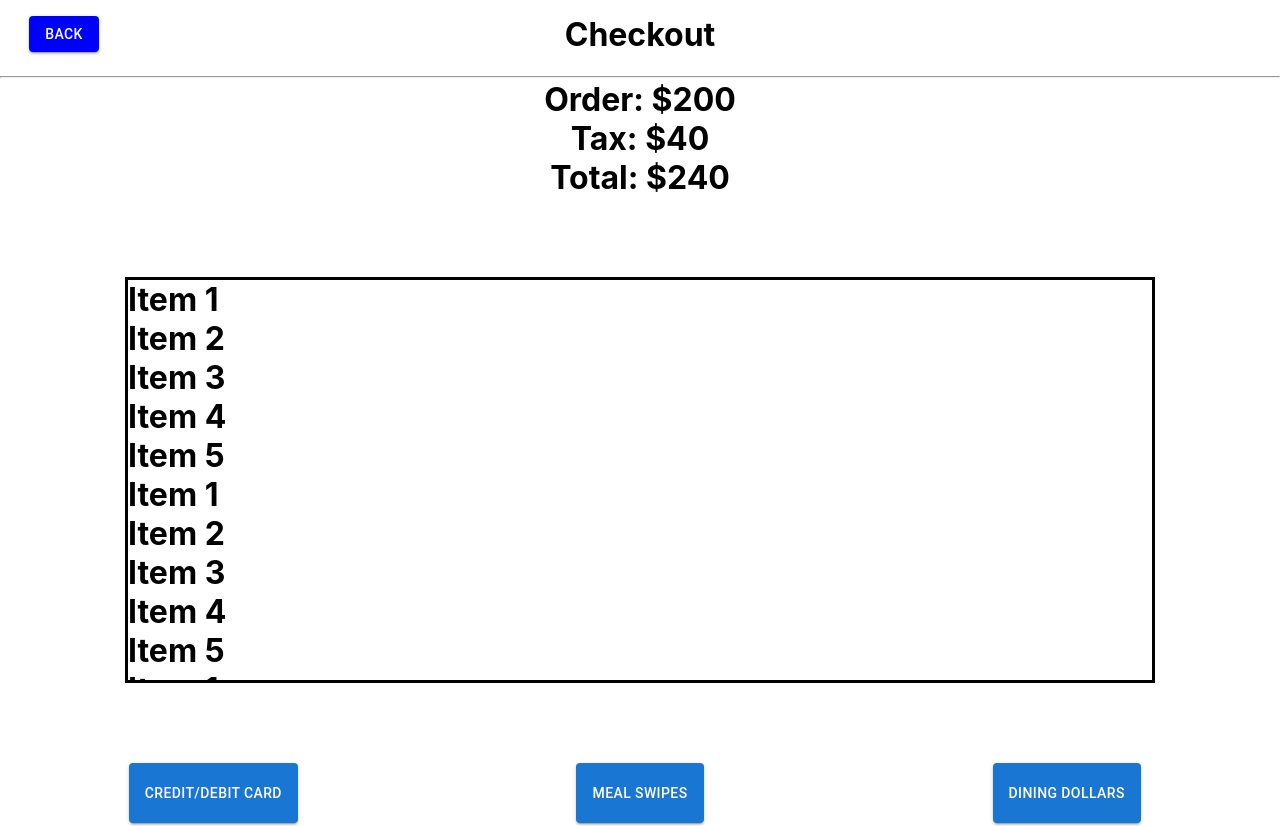
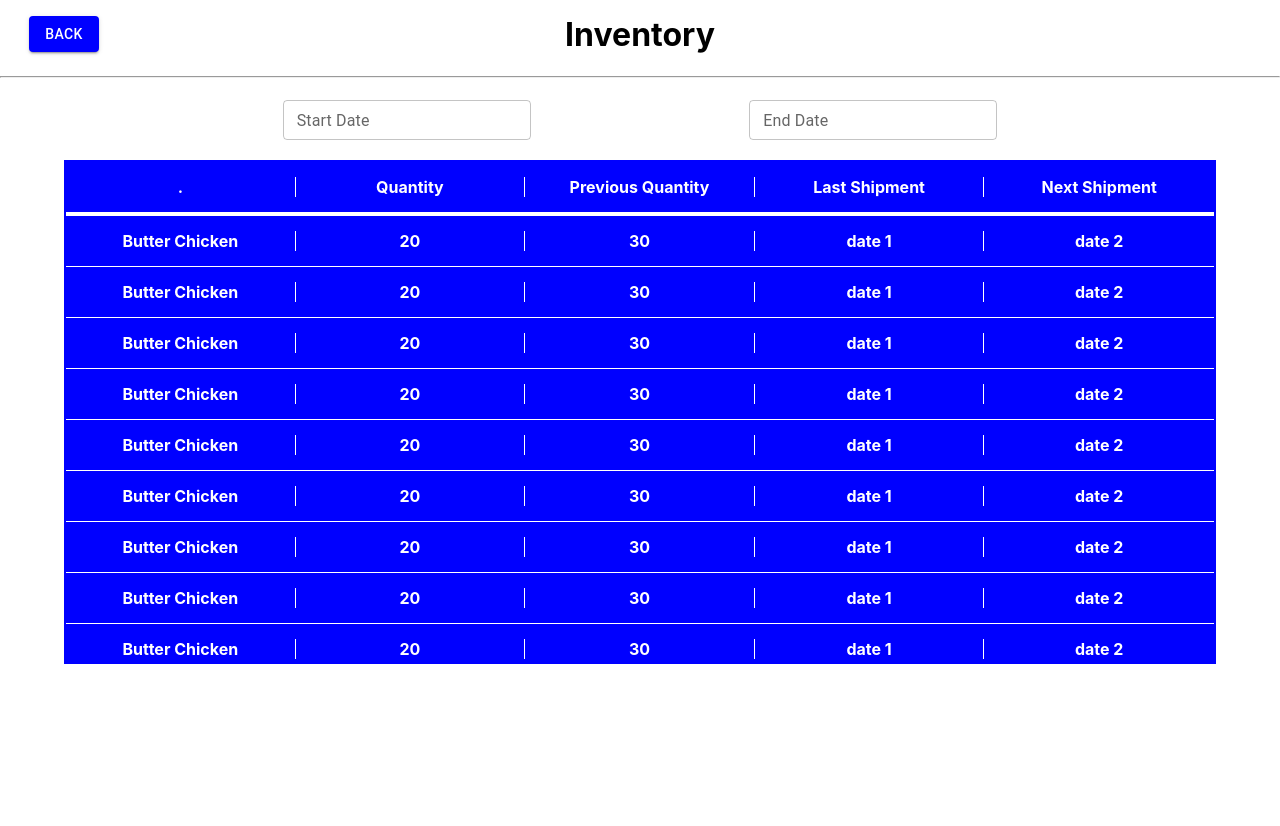
Before and after one commit to reaganreit/practice2, a React (Create React App) app in the folder frontend/: page /inventory in a window 1280 px wide. Shown: the top 826 px of the page. After the commit the page ends 800 px from the top, so only its background shows below. Built offline with nearby package versions, Linux system fonts and the light colour scheme.

Commit message:
added inventory, or most of it

```diff
--- /dev/null
+++ b/frontend/src/Components/FiveColRow.js
@@ -0,0 +1,35 @@
+import { Button } from "@mui/material"
+
+
+const FiveColRow = (props) => {
+    return (
+        <div>
+
+            <div style = {{ width:"100%",height:"50px", display:"grid", gridTemplateColumns:"1fr 1fr 1fr 1fr 1fr", borderBottom:"solid", borderWidth:0.5, backgroundColor:"blue", color:"white" }}>
+                <div style={{display:"flex", alignItems:"center"}}>
+                    <h4 style = {{borderRight:"solid 0.5px", textAlign:"center", width:"100%"}}> {props.item} </h4>
+                </div>
+
+                <div style={{display:"flex", alignItems:"center"}}>
+                    <h4 style = {{borderRight:"solid 0.5px", textAlign:"center", width:"100%"}}> {props.quantity}  </h4>
+                </div>
+
+                <div style={{display:"flex", alignItems:"center"}}>
+                    <h4 style = {{borderRight:"solid 0.5px", textAlign:"center", width:"100%"}}> {props.prevQuantity}  </h4>
+                </div>
+
+                <div style={{display:"flex", alignItems:"center"}}>
+                    <h4 style = {{borderRight:"solid 0.5px", textAlign:"center", width:"100%"}}> {props.lastShipment}  </h4>
+                </div>
+
+                <div style={{display:"flex", alignItems:"center"}}>
+                    <h4 style = {{textAlign:"center", width:"100%"}}> {props.nextShipment}  </h4>
+                </div>
+
+            </div>
+
+        </div>
+    );
+  }
+
+  export default FiveColRow;
--- a/frontend/src/Pages/Checkout.js
+++ b/frontend/src/Pages/Checkout.js
@@ -36,21 +36,7 @@ const Checkout = ()=> {
                 <h1>Item 4</h1>
                 <h1>Item 5</h1>
 
-                <h1>Item 1</h1>
-                <h1>Item 2</h1>
-                <h1>Item 3</h1>
-                <h1>Item 4</h1>
-                <h1>Item 5</h1>
-                <h1>Item 1</h1>
-                <h1>Item 2</h1>
-                <h1>Item 3</h1>
-                <h1>Item 4</h1>
-                <h1>Item 5</h1>
-                <h1>Item 1</h1>
-                <h1>Item 2</h1>
-                <h1>Item 3</h1>
-                <h1>Item 4</h1>
-                <h1>Item 5</h1>
+
             </div>
         </div>
 
--- /dev/null
+++ b/frontend/src/Pages/Inventory.js
@@ -0,0 +1,76 @@
+
+import Header from "../Components/Header"
+
+import { TextField } from "@mui/material";
+import { DataGrid } from '@mui/x-data-grid';
+
+import { createTheme, ThemeProvider } from "@mui/material";
+import FiveColRow from "../Components/FiveColRow";
+
+
+
+
+const rows = [
+  {id:1, item: "Butter Chicken", quantity: 20, prevQuantity: 30, lasthipment: "date 1", nextShipment: "date 2"},
+  {id:2, item: "Butter Chicken", quantity: 20, prevQuantity: 30, lasthipment: "date 1", nextShipment: "date 2"},
+  {id:3, item: "Butter Chicken", quantity: 20, prevQuantity: 30, lasthipment: "date 1", nextShipment: "date 2"},
+  {id:4, item: "Butter Chicken", quantity: 20, prevQuantity: 30, lasthipment: "date 1", nextShipment: "date 2"},
+  {id:5, item: "Butter Chicken", quantity: 20, prevQuantity: 30, lasthipment: "date 1", nextShipment: "date 2"},
+  {id:6, item: "Butter Chicken", quantity: 20, prevQuantity: 30, lasthipment: "date 1", nextShipment: "date 2"},
+  {id:7, item: "Butter Chicken", quantity: 20, prevQuantity: 30, lasthipment: "date 1", nextShipment: "date 2"},
+  {id:8, item: "Butter Chicken", quantity: 20, prevQuantity: 30, lasthipment: "date 1", nextShipment: "date 2"},
+  {id:9, item: "Butter Chicken", quantity: 20, prevQuantity: 30, lasthipment: "date 1", nextShipment: "date 2"},
+  {id:10, item: "Butter Chicken", quantity: 20, prevQuantity: 30, lasthipment: "date 1", nextShipment: "date 2"}
+]
+
+
+
+const Inventory = ()=> {
+  return (
+    <div style={{ height: "100%"}}>
+      <Header title = "Inventory"/>
+
+
+      {/* A div which will have slight margins on both sides
+      This will be achieved by making a div with display flex, and another div within that  */}
+
+      <div style={{display:"flex", justifyContent:"center", marginTop:20}}>
+        <div style={{width:"90%"}}>
+
+
+          {/* A grid div which will contain the two text boxes */}
+          <div style={{display:"flex", justifyContent:"space-evenly"}}>
+            <TextField size="small" label="Start Date" variant="outlined"/>
+
+            <TextField size="small" label="End Date" variant="outlined"/>
+          </div>
+
+          {/* Start table here */}
+          <div style={{height:"500px", overflowY:"scroll", border:"solid", borderWidth:2, borderColor:"blue", backgroundColor:"blue", marginTop:20}}>
+
+            <div style={{borderBottom:'solid white 3px', position:"sticky",  top:0}}>
+              <FiveColRow item = {"."} quantity = {"Quantity"} prevQuantity = {"Previous Quantity"}  lastShipment = {"Last Shipment"} nextShipment = {"Next Shipment"}/>
+            </div>
+
+
+            {rows.map( (row) =>{
+              return (
+                <FiveColRow item = {row.item} quantity = {row.quantity} prevQuantity = {row.prevQuantity} lastShipment = {row.lasthipment} nextShipment = {row.nextShipment} />
+              )
+            })}
+
+          </div>
+
+        </div>
+      </div>
+
+      <br/>
+      <br/>
+      <br/>
+      <br/>
+
+    </div>
+  );
+}
+
+export default Inventory;
--- a/frontend/src/index.js
+++ b/frontend/src/index.js
@@ -5,6 +5,7 @@ import App from './App';
 import POSReport from './Pages/POSReport';
 import Pinpad from './Pages/Pinpad';
 import Checkout from './Pages/Checkout'
+import Inventory from './Pages/Inventory';
 
 
 const root = ReactDOM.createRoot(document.getElementById('root'));
@@ -13,7 +14,8 @@ root.render(
   <div style={{height:"100vh", margin: 0}}>
     {/* <App /> */}
       {/* <POSReport/> */}
-      <Checkout/>
+      {/* <Checkout/> */}
+      <Inventory/>
   </div>
 
   </>
```
